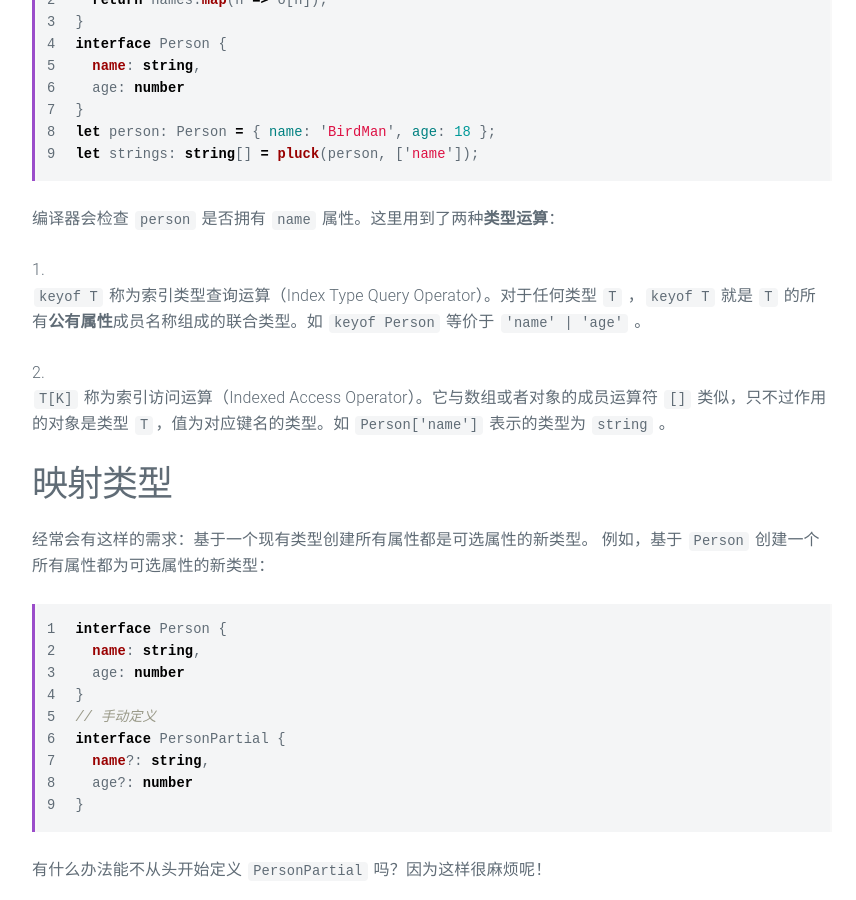
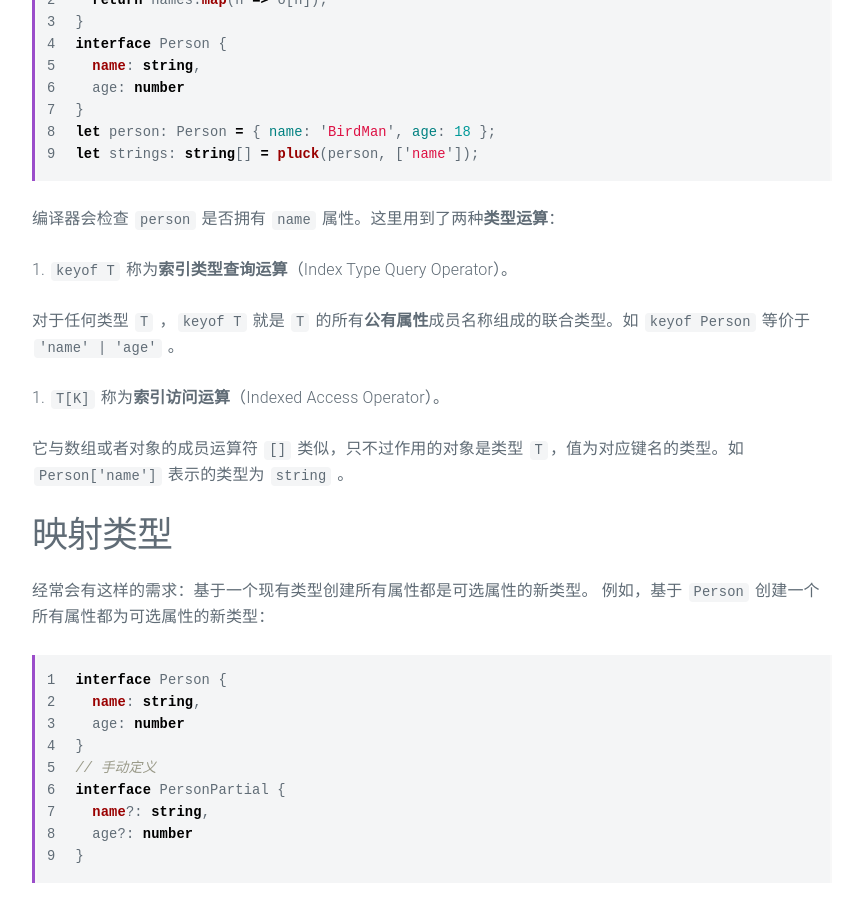
Before and after one commit to mmzhong/mmzhong.github.io, a Jekyll site: the page built from _posts/2017-12-27-ts-handbook-10-advanced-types.md, in a window 1280 px wide and 900 px high, scrolled down 10275 px. Shown: the whole window, without its empty margins (208-1064 px from the left). Built offline with Jekyll 4.4.1, drawn with Linux system fonts in a browser that asks for light colours; some of the changed text lies outside the part shown.

Commit message:
chore: format

```diff
--- a/_posts/2017-12-27-ts-handbook-10-advanced-types.md
+++ b/_posts/2017-12-27-ts-handbook-10-advanced-types.md
@@ -20,7 +20,7 @@ desc: "TypeScript 快速手册：高级类型"
 交集类型可以认为是多种类型是 `and` 的关系，使用 `&` 表示。
 例如 `Person & Serializable & Loggable` 由三种类型合并而成，该类型的对象将会拥有三种类型的所有成员。
 
-交集类型多见于**混合（Mixin）和其他不符合经典面向对象编程模式的用法中，但是这些用法却在 JS 中经常用到，比如 `extend()` 函数。
+交集类型多见于**混合**（Mixin）和其他不符合经典面向对象编程模式的用法中，但是这些用法却在 JS 中经常用到，比如 `extend()` 函数。
 
 ## 联合类型
 
@@ -437,9 +437,13 @@ let strings: string[] = pluck(person, ['name']);
 
 编译器会检查 `person` 是否拥有 `name` 属性。这里用到了两种**类型运算**：
 
-1. `keyof T` 称为索引类型查询运算（Index Type Query Operator）。对于任何类型 `T` ，`keyof T` 就是 `T` 的所有**公有属性**成员名称组成的联合类型。如 `keyof Person` 等价于 `'name' | 'age'` 。
+1. `keyof T` 称为**索引类型查询运算**（Index Type Query Operator）。
 
-2. `T[K]` 称为索引访问运算（Indexed Access Operator）。它与数组或者对象的成员运算符 `[]` 类似，只不过作用的对象是类型 `T`，值为对应键名的类型。如 `Person['name']` 表示的类型为 `string` 。
+对于任何类型 `T` ，`keyof T` 就是 `T` 的所有**公有属性**成员名称组成的联合类型。如 `keyof Person` 等价于 `'name' | 'age'` 。
+
+2. `T[K]` 称为**索引访问运算**（Indexed Access Operator）。
+
+它与数组或者对象的成员运算符 `[]` 类似，只不过作用的对象是类型 `T`，值为对应键名的类型。如 `Person['name']` 表示的类型为 `string` 。
 
 ## 映射类型
 
```
Also changed, not shown: other parts of _posts/2017-12-27-ts-handbook-10-advanced-types.md (+2 -2 lines).
